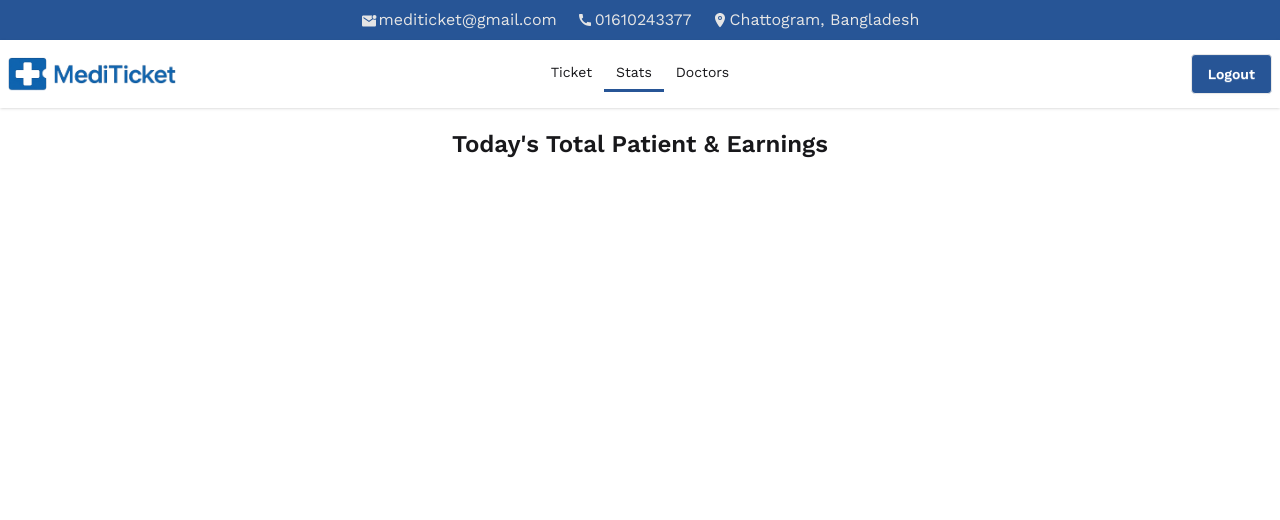
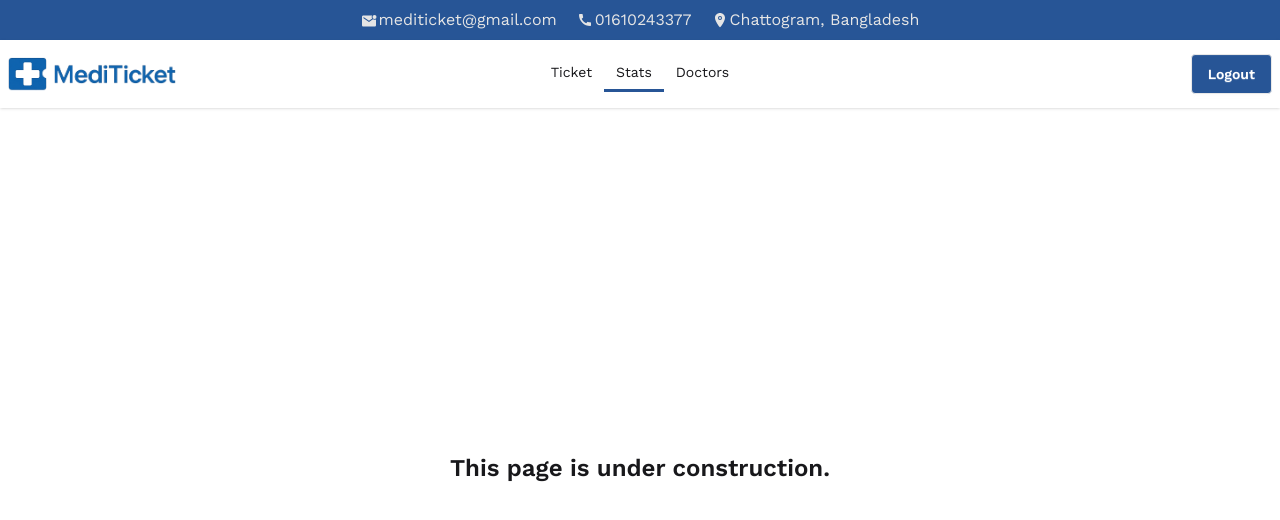
Before and after one commit to Suprio-Das/MediTicket, a React (Vite) app: page /stats in a window 1280 px wide. Shown: the top 520 px of the page. Built offline with nearby package versions, Linux system fonts and the light colour scheme; no server answers; sample sign-in values are in the browser's storage.

Commit message:
Stats page set to under construction

```diff
--- a/src/Components/Stats/Stats.jsx
+++ b/src/Components/Stats/Stats.jsx
@@ -1,7 +1,7 @@
 const Stats = () => {
     return (
-        <div className="w-[95%] mx-auto my-5">
-            <h1 className="text-center lg:text-2xl text-md font-semibold">Today's Total Patient & Earnings</h1>
+        <div className="min-h-[calc(100vh-120px)] w-[95%] mx-auto my-5 flex items-center justify-center">
+            <h1 className="text-center lg:text-2xl text-md font-semibold">This page is under construction.</h1>
         </div>
     );
 };
```
